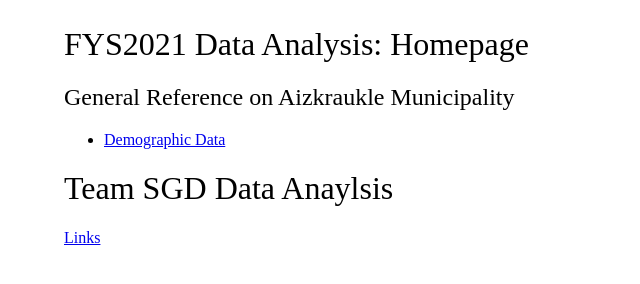
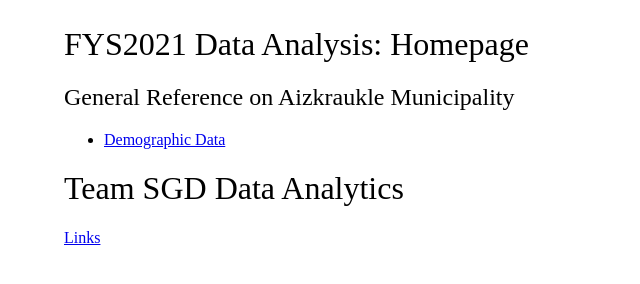
Before and after one commit to kapsitis/fys2021-data, a plain HTML site: page docs/index.html in a window 1280 px wide. Shown: the full height of the page, 0-640 px from the left. Drawn offline with Linux system fonts and the light colour scheme.

Commit message:
Update index.html

```diff
--- a/docs/index.html
+++ b/docs/index.html
@@ -15,7 +15,7 @@
 <!-- <li><a href="#">Covid-19 Data</a></li> -->
 </ul>
 
-  <h1> Team SGD Data Anaylsis </h1>
+  <h1> Team SGD Data Analytics </h1>
   <a href="Team_SGD/index.html">Links</a>
 
 
```
